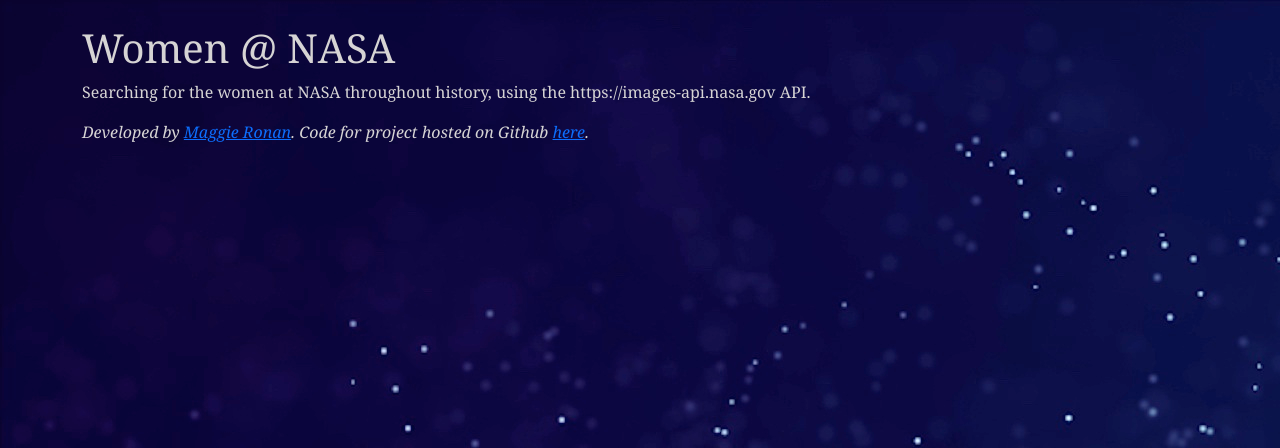
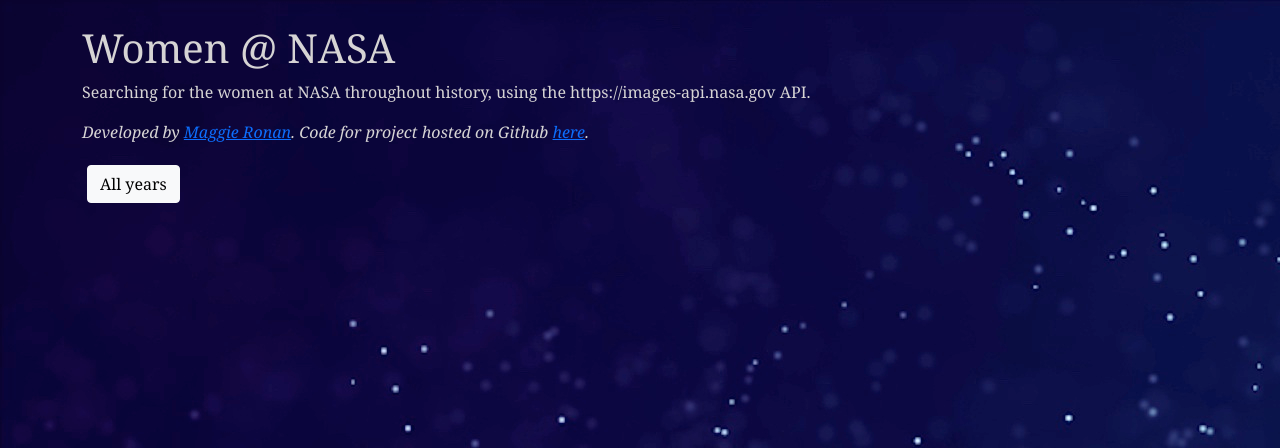
Before and after one commit to maggieee/women-at-NASA, a Flask app: page / in a window 1280 px wide. Shown: the top 448 px of the page. Run offline with Flask 2, Linux system fonts and the light colour scheme; some libraries are stand-ins or nearby versions.

Commit message:
make years work

```diff
--- a/static/js/nasaWomen.jsx
+++ b/static/js/nasaWomen.jsx
@@ -1,34 +1,56 @@
-nasaWomen()
-
-function nasaWomen() {
-    fetch('https://images-api.nasa.gov/search?q=women&media_type=image')
+function getData() {
+  return fetch('https://images-api.nasa.gov/search?q=women&media_type=image')
     .then(console.log('hello'))
     .then(response => response.json())
     .then(res => {
-
       const nasaImageData = [];
 
       for (const data of res.collection['items'].slice(1)) {
           nasaImageData.push(data);
         }
 
-      console.log(nasaImageData[0], nasaImageData[1].links[0].href)
+      console.log(nasaImageData[0], nasaImageData[1].links[0].href);
 
-      // let year = "all";
+      return nasaImageData;
+    })
+}
+
+function App() {
+  const [data, setData] = React.useState([]);
+  const [year, setYear] = React.useState("All years");
+
+  React.useEffect(() => {
+    let mounted = true;
+    getData()
+      .then(items => {
+        if(mounted) {
+          setData(items)
+        }
+      })
+    return () => mounted = false;
+  }, [])
+
+    return (
+      <React.Fragment>
+        <YearContainer nasaImageData={data} year={year} setYear={setYear} />
+        <NasaImageContainer nasaImageData={data} year={year}/>
+      </React.Fragment>
+    );
+}
 
 function YearButton(props) {
-        const [year, setYear] = React.useState("all");
-
+  const {setYear, year} = props;
   return (
-            <button type="button" class="btn btn-light" value={props.year} onClick={() => alert(props.year)}>
-                        {props.year}
+      <button type="button" className="btn btn-light" value={year} onClick={() => setYear(year)}>
+                  {year}
       </button>
   );
 }
 
 function YearContainer(props) {
+  const {nasaImageData, setYear} = props;
   const years = [];
-        const yearButtons = [<YearButton year={'All years'} key={0}/>];
+  const yearButtons = [<YearButton year={'All years'} key={0} setYear={setYear}/>];
 
   for (const currentImage of nasaImageData) {
       if (years.includes(currentImage.data[0].date_created.slice(0,4)) == false) {
@@ -43,12 +65,13 @@ function nasaWomen() {
           <YearButton
               year={year}
               key={year}
+              setYear={setYear}
           />
       );
   }
 
-        return <React.Fragment><div class="row">
-        <div class="col">{yearButtons}</div></div></React.Fragment>;
+  return <React.Fragment><div className="row">
+  <div className="col">{yearButtons}</div></div></React.Fragment>;
 }
 
 function NasaImage(props) {
@@ -62,10 +85,8 @@ function nasaWomen() {
     }
 
   return (
-        //   <div className="image-container">
-        //   <div class="container">
-            <div class="row">
-              <div class="col">
+      <div className="row">
+        <div className="col">
           <div className="image-container">
               <div className="image">
               <a href={'https://images.nasa.gov/details-' + props.nasa_id} target="_blank"><img src={props.url} alt="Image of NASA women" /></a>
@@ -73,7 +94,7 @@ function nasaWomen() {
               <h2>{props.title}</h2>
               <p>{props.description}</p>
               <i>Date image created: {props.date_created}</i><br></br><br></br>
-                    <button type="button" class="btn btn-light" onClick={() => setLikeValue(!likeValue)}>
+              <button type="button" className="btn btn-light" onClick={() => setLikeValue(!likeValue)}>
                   {liked}
               </button>
           </div>
@@ -84,11 +105,12 @@ function nasaWomen() {
 }
 
 function NasaImageContainer(props) {
+  const {nasaImageData, year} = props;
   const nasaImages = [];
 
   for (const currentImage of nasaImageData) {
-            if (props.year == "all") {
-                if (currentImage.data[0].date_created.slice(0,4) === props.year) {
+      if (year != "All years") {
+          if (currentImage.data[0].date_created.slice(0,4) === year) {
               nasaImages.push(
               <NasaImage
                   title={currentImage.data[0].title}
@@ -117,7 +139,5 @@ function nasaWomen() {
 
   return <React.Fragment>{nasaImages}</React.Fragment>;
 }
-    ReactDOM.render(<YearContainer/>, document.querySelector('#all-years'));
-    ReactDOM.render(<NasaImageContainer/>, document.querySelector('#all-images'));
-    })
-  };
+
+ReactDOM.render(<App/>, document.querySelector('#app'));
--- a/templates/nasa_women.html
+++ b/templates/nasa_women.html
@@ -13,7 +13,6 @@
 <h1>Women @ NASA</h1>
 <p>Searching for the women at NASA throughout history, using the https://images-api.nasa.gov API.</p>
 <p><i>Developed by <a href="https://www.linkedin.com/in/maggie-ronan/" target="_blank">Maggie Ronan</a>. Code for project hosted on Github <a href="https://github.com/maggieee/women-at-NASA" target="_blank">here</a>.</i></p>
-<div id="all-years" class="grid"></div>
-<div id="all-images" class="grid"></div>
+<div id="app" class="grid"></div>
 </div>
 {% endblock %}
```
Lines whose indentation alone changed are shown as unchanged.
